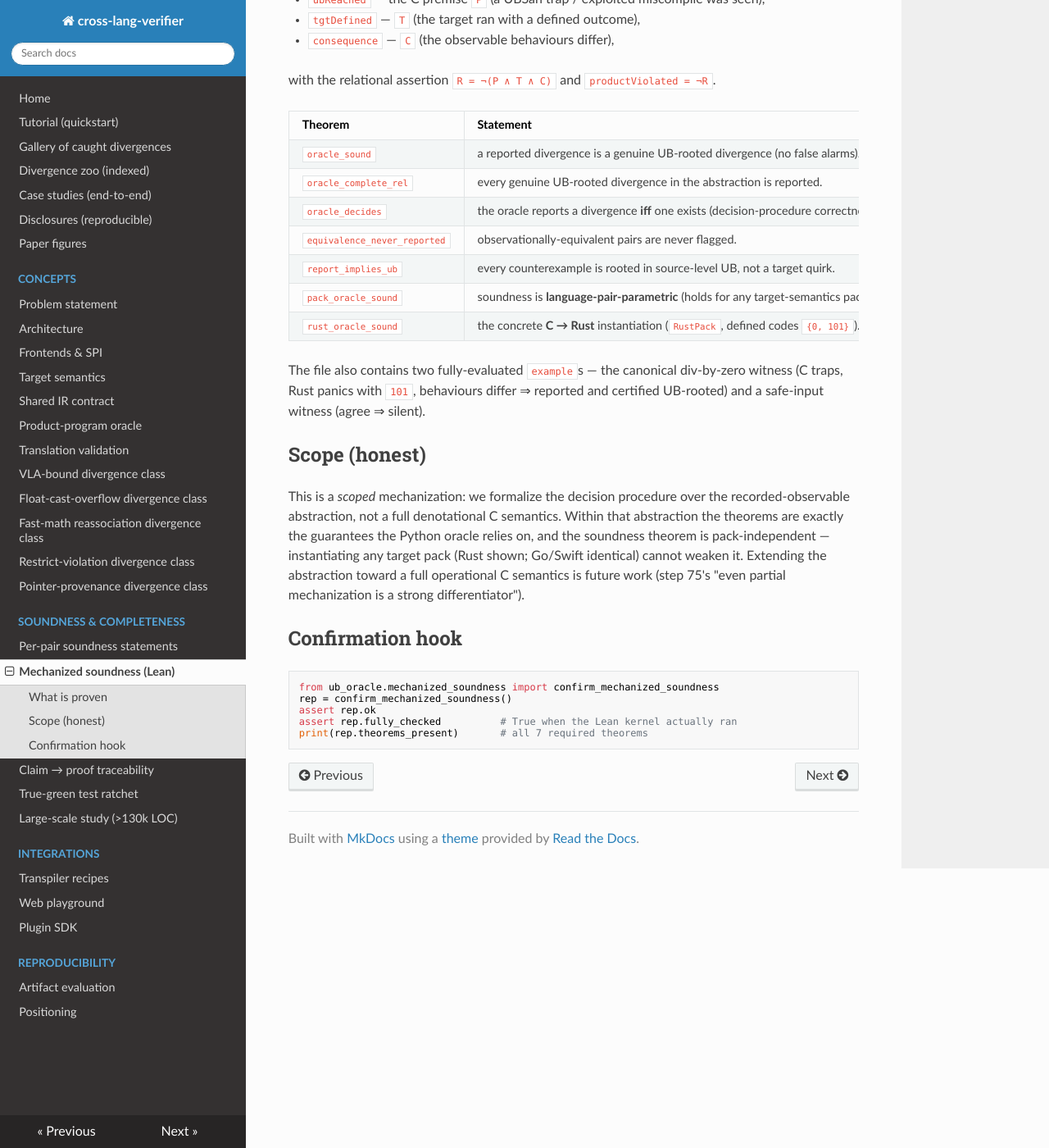
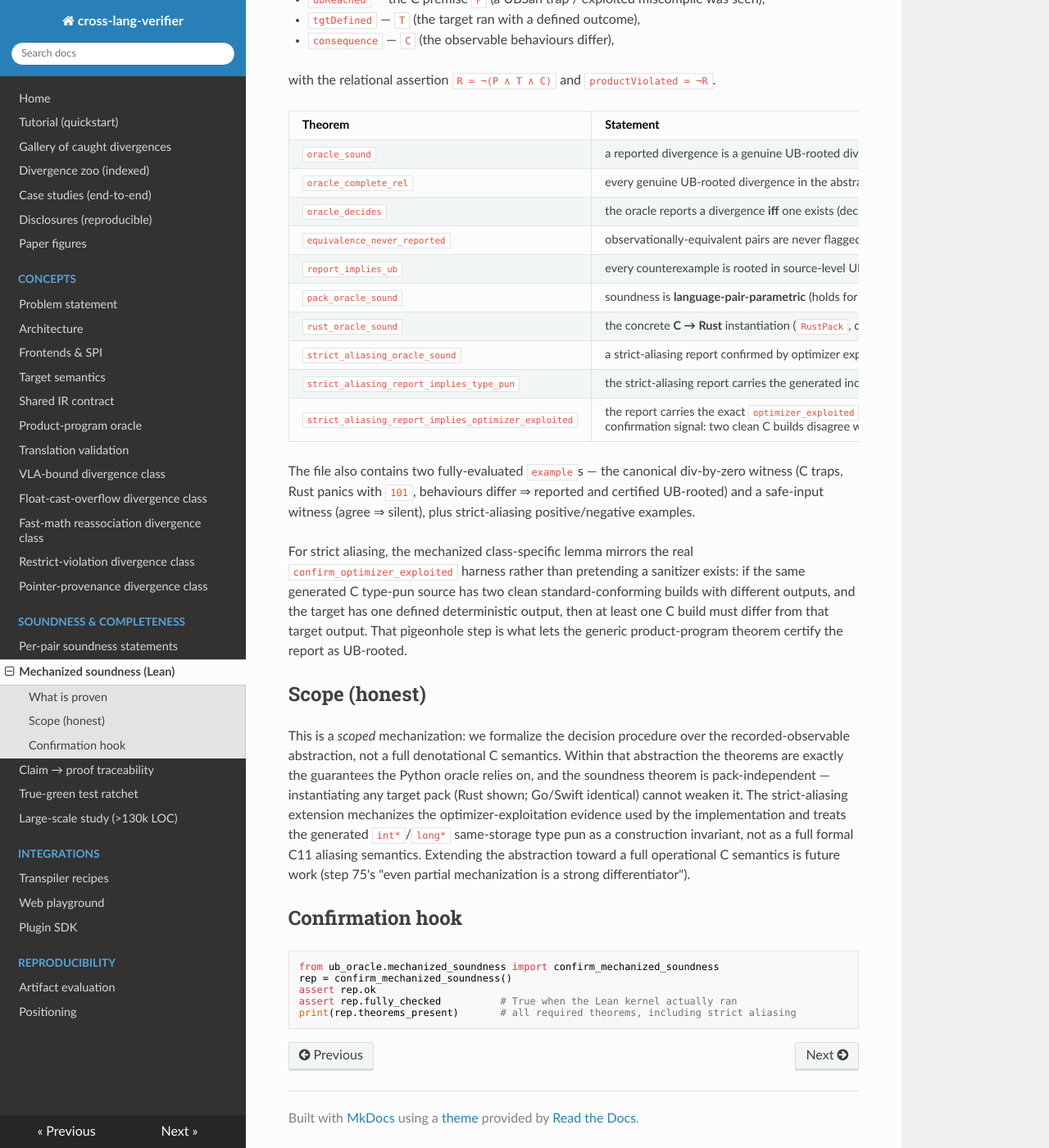
Before and after one commit to thehalleyyoung/cross-lang-verifier, an MkDocs documentation site: the page built from docs/MECHANIZED_SOUNDNESS.md, in a window 1280 px wide and 1400 px high, scrolled down 600 px. Shown: the whole window at 82% size. Built offline with MkDocs 1.6.1, drawn with Linux system fonts in a browser that asks for light colours; nearby versions of some CDN libraries.

Commit message:
Mechanize strict aliasing soundness
Co-authored-by: Copilot <223556219+Copilot@users.noreply.github.com>

````diff
--- a/docs/MECHANIZED_SOUNDNESS.md
+++ b/docs/MECHANIZED_SOUNDNESS.md
@@ -35,10 +35,21 @@ with the relational assertion `R = ¬(P ∧ T ∧ C)` and `productViolated = ¬R
 | `report_implies_ub` | every counterexample is rooted in source-level UB, not a target quirk. |
 | `pack_oracle_sound` | soundness is **language-pair-parametric** (holds for any target-semantics pack). |
 | `rust_oracle_sound` | the concrete **C → Rust** instantiation (`RustPack`, defined codes `{0, 101}`). |
+| `strict_aliasing_oracle_sound` | a strict-aliasing report confirmed by optimizer exploitation is a genuine UB-rooted divergence. |
+| `strict_aliasing_report_implies_type_pun` | the strict-aliasing report carries the generated incompatible-access/same-storage type-pun shape. |
+| `strict_aliasing_report_implies_optimizer_exploited` | the report carries the exact `optimizer_exploited` confirmation signal: two clean C builds disagree while the target is defined and deterministic. |
 
 The file also contains two fully-evaluated `example`s — the canonical
 div-by-zero witness (C traps, Rust panics with `101`, behaviours differ ⇒
-reported and certified UB-rooted) and a safe-input witness (agree ⇒ silent).
+reported and certified UB-rooted) and a safe-input witness (agree ⇒ silent),
+plus strict-aliasing positive/negative examples.
+
+For strict aliasing, the mechanized class-specific lemma mirrors the real
+`confirm_optimizer_exploited` harness rather than pretending a sanitizer exists:
+if the same generated C type-pun source has two clean standard-conforming builds
+with different outputs, and the target has one defined deterministic output, then
+at least one C build must differ from that target output. That pigeonhole step is
+what lets the generic product-program theorem certify the report as UB-rooted.
 
 ## Scope (honest)
 
@@ -46,9 +57,12 @@ This is a *scoped* mechanization: we formalize the decision procedure over the
 recorded-observable abstraction, not a full denotational C semantics. Within
 that abstraction the theorems are exactly the guarantees the Python oracle
 relies on, and the soundness theorem is pack-independent — instantiating any
-target pack (Rust shown; Go/Swift identical) cannot weaken it. Extending the
-abstraction toward a full operational C semantics is future work (step 75's
-"even partial mechanization is a strong differentiator").
+target pack (Rust shown; Go/Swift identical) cannot weaken it. The strict-aliasing
+extension mechanizes the optimizer-exploitation evidence used by the implementation
+and treats the generated `int*`/`long*` same-storage type pun as a construction
+invariant, not as a full formal C11 aliasing semantics. Extending the abstraction
+toward a full operational C semantics is future work (step 75's "even partial
+mechanization is a strong differentiator").
 
 ## Confirmation hook
 
@@ -57,5 +71,5 @@ from ub_oracle.mechanized_soundness import confirm_mechanized_soundness
 rep = confirm_mechanized_soundness()
 assert rep.ok
 assert rep.fully_checked          # True when the Lean kernel actually ran
-print(rep.theorems_present)       # all 7 required theorems
+print(rep.theorems_present)       # all required theorems, including strict aliasing
 ```
````
Also changed, not shown: README.md (+3 -2 lines), 5 other files.
